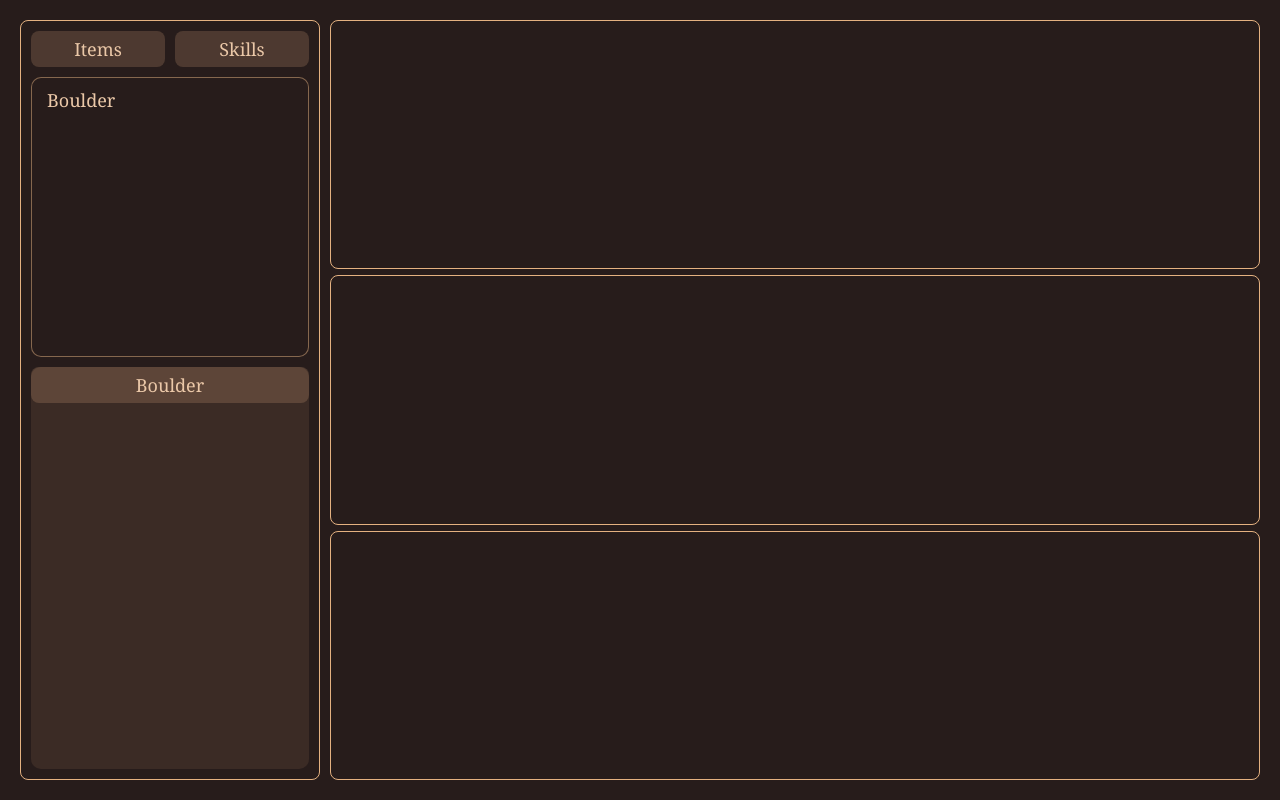
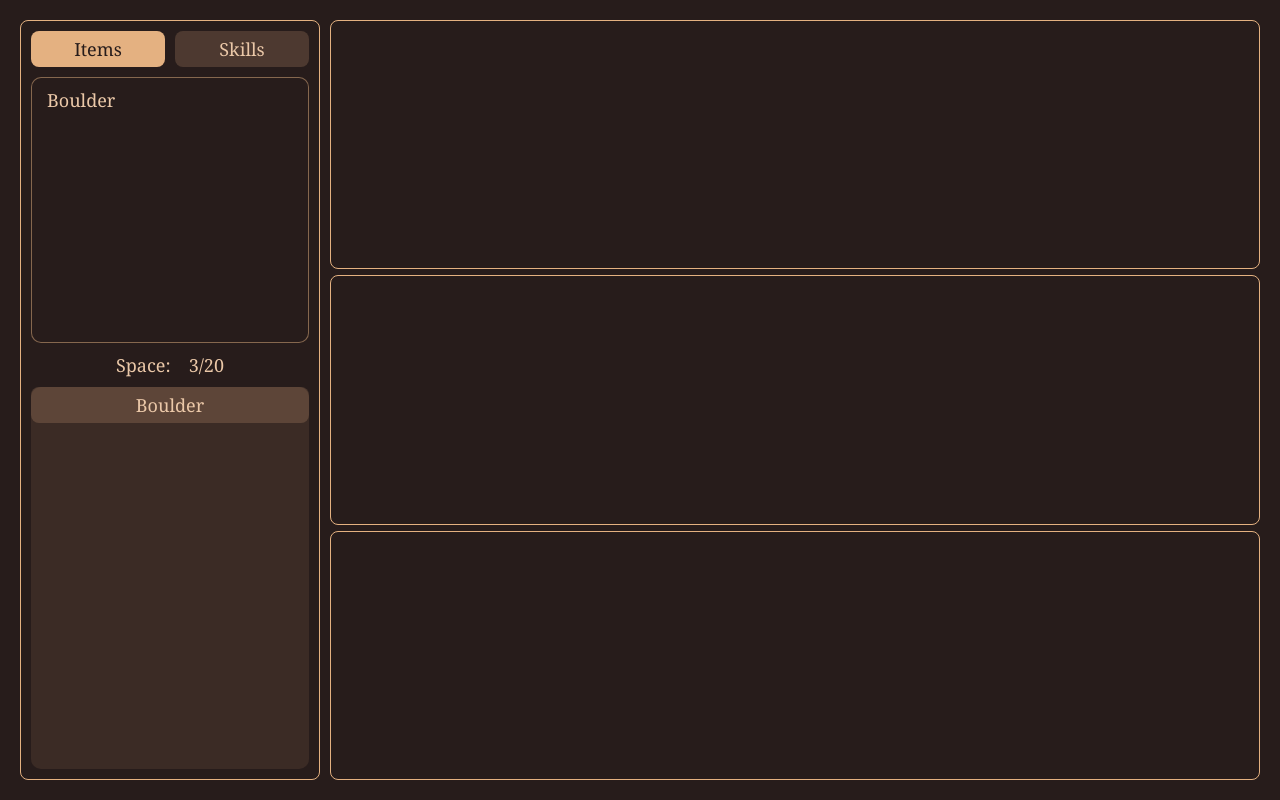
Before and after one commit to wlong1/bazaar-boulder-optimizer, a plain HTML site: page index.html in a window 1280 px wide. Both pictures are taken after a click on the button "Items". Drawn offline with Linux system fonts and the light colour scheme.

Commit message:
Added js for panel buttons

```diff
--- /dev/null
+++ b/control.js
@@ -0,0 +1,21 @@
+document.addEventListener('DOMContentLoaded', () => {
+    const btnItems = document.querySelector('#control-items');
+    const btnSkills = document.querySelector('#control-skills');
+    const panelItems = document.querySelector('#control-items-panel');
+    const panelSkills = document.querySelector('#control-skills-panel');
+
+    function toggleView(showList, hideList, activeBtn, inactiveBtn) {
+        showList.classList.remove('hidden');
+        hideList.classList.add('hidden');
+        activeBtn.classList.add('active');
+        inactiveBtn.classList.remove('active');
+    }
+
+    btnItems.addEventListener('click', () => {
+        toggleView(panelItems, panelSkills, btnItems, btnSkills);
+    });
+
+    btnSkills.addEventListener('click', () => {
+        toggleView(panelSkills, panelItems, btnSkills, btnItems);
+    });
+});
--- a/index.html
+++ b/index.html
@@ -10,19 +10,22 @@
     <div class="layout">
         <div class="control">
             <div class="control-buttons">
-                <button class="control-button button-items">Items</button>
-                <button class="control-button button-skills">Skills</button>
+                <button class="control-button active" id="control-items">Items</button>
+                <button class="control-button" id="control-skills">Skills</button>
             </div>
-            <div class="control-list control-items">
+            <div class="control-list" id="control-items-panel">
                 <ul class="list-sel" id="items" multiple>
                     <li data-value="boulder">Boulder</li>
                 </ul>
+                <div class="space-counter">
+                    <span class="label">Space:</span>
+                    <span class="count"><span id="current-count">3</span>/20</span>
+                </div>
                 <div class="listbox items">
                     <button class="list-item" value="boulder">Boulder</button>
                 </div>
             </div>
-            <!--
-            <div class="control-list control-skills">
+            <div class="control-list hidden" id="control-skills-panel">
                 <ul class="list-sel" id="skills" multiple>
                     <li data-value="alacrity">alacrity</li>
                 </ul>
@@ -30,7 +33,6 @@
                     <button class="list-skill" value="alacrity">alacrity</button>
                 </div>
             </div>
-            -->
         </div>
 
         <main class="main">
@@ -46,4 +48,5 @@
         </main>
     </div>
 </body>
+<script src="control.js" defer></script>
 </html>
--- a/styles.css
+++ b/styles.css
@@ -30,6 +30,10 @@ body, button, input, select {
     height: 100%;
     gap: 10px;
     padding: 20px;
+}
+
+.hidden {
+    display: none !important;
 }
 
 /* */
@@ -78,11 +82,27 @@ body, button, input, select {
     color: var(--wh-txt);
 }
 
-.control-button:active {
+.control-button.active {
     background-color: var(--wh-color);
     color: var(--bg-color);
 }
 
+.space-counter {
+  display: flex;
+  justify-content: space-between;
+  align-items: center;
+  width: 100%;
+  font-weight: 500;
+  padding: 0px 85px;
+}
+
+.space-counter .label {
+  text-align: left;
+}
+
+.space-counter .count {
+  text-align: right;
+}
 
 /* */
 /* Control List */
```
